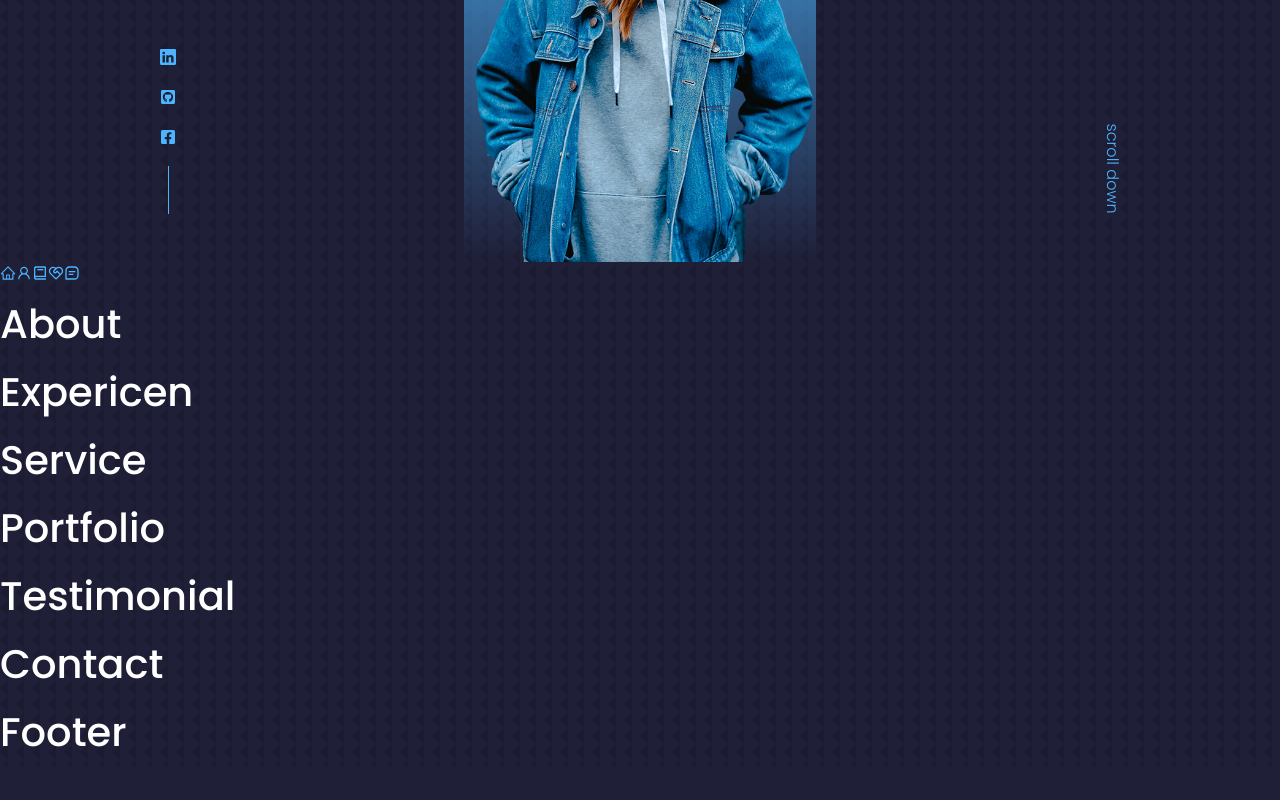
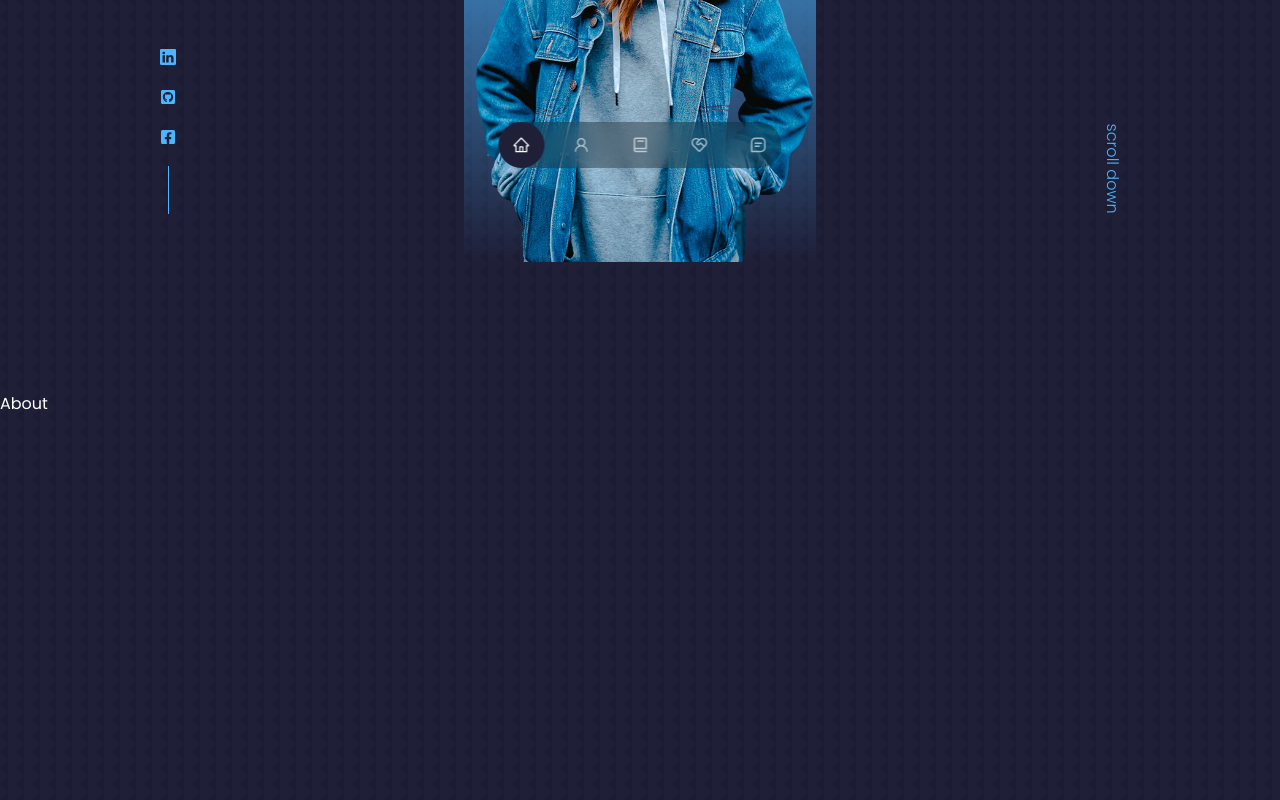
Before and after one commit to talha424588/food-delivery-app, a React (Create React App) app: page / in a window 1280 px wide. Shown: the part 600-1400 px from the top of the page. Before the commit the page ends 1366 px from the top, so only its background shows below. Built offline with nearby package versions, Linux system fonts and the light colour scheme.

Commit message:
added navigation styling

```diff
--- a/package.json
+++ b/package.json
@@ -6,6 +6,7 @@
     "@testing-library/jest-dom": "^5.17.0",
     "@testing-library/react": "^13.4.0",
     "@testing-library/user-event": "^13.5.0",
+    "firebase": "^10.11.0",
     "react": "^18.2.0",
     "react-dom": "^18.2.0",
     "react-icons": "^5.0.1",
--- a/src/components/Navbar/Navbar.css
+++ b/src/components/Navbar/Navbar.css
@@ -0,0 +1,36 @@
+nav
+{
+    background: rgba(0, 0, 0, 0.3);
+    border: 30px;
+    border-radius: 3rem;
+    /* display: block; */
+    position: fixed;
+    bottom: 2rem;
+    left: 50%;
+    transform: translateX(-50%);
+    gap: 0.8rem;
+    width: max-content;
+    z-index: 2;
+    display: flex;
+    backdrop-filter: blur(15px);
+}
+
+nav a{
+    background: transparent;
+    padding: 0.9rem;
+    border-radius: 50%;
+    display: flex;
+    flex-direction: row;
+    color: var(--color-light);
+    font-size: 1.1rem;
+}
+
+nav a:hover{
+    background: rgba(0,0,0,0.3);
+}
+
+nav a.active
+{
+    background: var(--color-bg);
+    color: var(--color-white);
+}
--- a/src/components/Navbar/Navbar.jsx
+++ b/src/components/Navbar/Navbar.jsx
@@ -3,18 +3,18 @@ import { AiOutlineUser } from "react-icons/ai";
 import { BiBook } from "react-icons/bi";
 import { RiServiceLine } from "react-icons/ri";
 import { BiMessageSquareDetail } from "react-icons/bi";
-
+import '../Navbar/Navbar.css'
 
 function Navbar()
 {
     return (
         <>
         <nav>
-            <a href="/"><AiOutlineHome /></a>
-            <a href="about"><AiOutlineUser /></a>
-            <a href="experience"><BiBook /></a>
-            <a href="services"><RiServiceLine /></a>
-            <a href="contact"><BiMessageSquareDetail /></a>
+            <a href="#" className="active"><AiOutlineHome /></a>
+            <a href="#about"><AiOutlineUser /></a>
+            <a href="#experience"><BiBook /></a>
+            <a href="#services"><RiServiceLine /></a>
+            <a href="#contact"><BiMessageSquareDetail /></a>
         </nav>
         </>
     )
--- a/src/components/about/About.jsx
+++ b/src/components/about/About.jsx
@@ -2,7 +2,7 @@ function About()
 {
     return (
         <>
-        <h1>About</h1>
+        <section id="about">About</section>
         </>
     )
 }
--- a/src/components/contact/Contact.jsx
+++ b/src/components/contact/Contact.jsx
@@ -2,7 +2,7 @@ function Contact()
 {
     return (
         <>
-        <h1>Contact</h1>
+        <section id="contact">Contact</section>
         </>
     )
 }
--- a/src/components/experience/Expericence.jsx
+++ b/src/components/experience/Expericence.jsx
@@ -2,7 +2,7 @@ function Experience()
 {
     return (
         <>
-        <h1>Expericen</h1>
+        <section id="experience">Expericen</section>
         </>
     )
 }
--- a/src/components/portfolio/Portfolio.jsx
+++ b/src/components/portfolio/Portfolio.jsx
@@ -2,7 +2,7 @@ function Portfolio()
 {
     return (
         <>
-        <h1>Portfolio</h1>
+        <section id="portfolio">Portfolio</section>
         </>
     )
 }
--- a/src/components/service/Service.jsx
+++ b/src/components/service/Service.jsx
@@ -2,7 +2,7 @@ function Service()
 {
     return (
         <>
-        <h1>Service</h1>
+        <section id="services">Service</section>
         </>
     )
 }
--- a/src/components/testimonials/Testimonial.jsx
+++ b/src/components/testimonials/Testimonial.jsx
@@ -2,7 +2,7 @@ function Testimonial()
 {
     return (
         <>
-        <h1>Testimonial</h1>
+        <secton id="testimonials">Testimonial</secton>
         </>
     )
 }
--- a/src/index.css
+++ b/src/index.css
@@ -53,6 +53,7 @@ h1{
 section
 {
     margin-top: 8rem;
+    height: 100vh;
 }
 section >h1, section >h2{
     text-align: center;
```
Also changed, not shown: src/firebase.js (added, +17 -0 lines), firebase.json (added), 2 other files (tests, documents, lock files or other folders).
